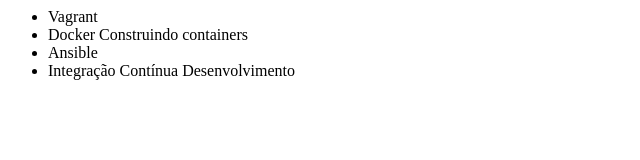
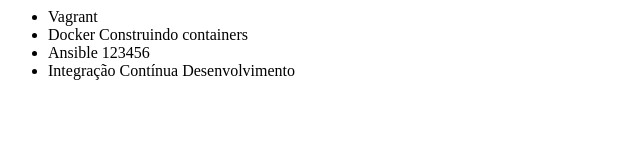
Before and after one commit to DanielPFerreira/alura-git, a plain HTML site: page index.html in a window 1280 px wide. Shown: the full height of the page, 0-640 px from the left. Drawn offline with Linux system fonts and the light colour scheme.

Commit message:
Commit para reverter depois

```diff
--- a/index.html
+++ b/index.html
@@ -8,7 +8,7 @@
 	<ul>
 		<li>Vagrant</li>
 		<li>Docker Construindo containers</li>
-		<li>Ansible</li>
+		<li>Ansible 123456</li>
 		<li>Integração Contínua Desenvolvimento</li>
 	</ul>
 </body>
```
